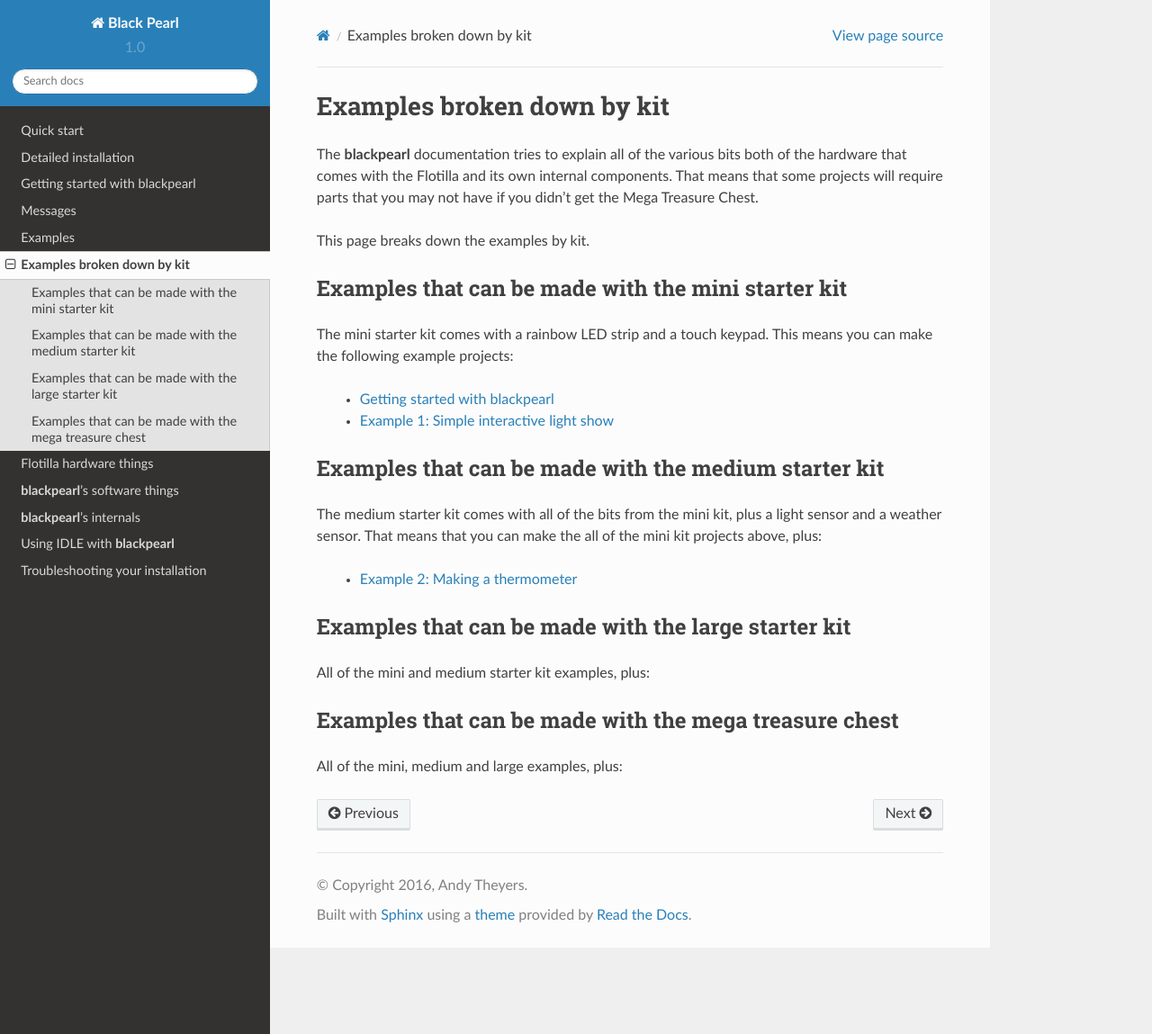
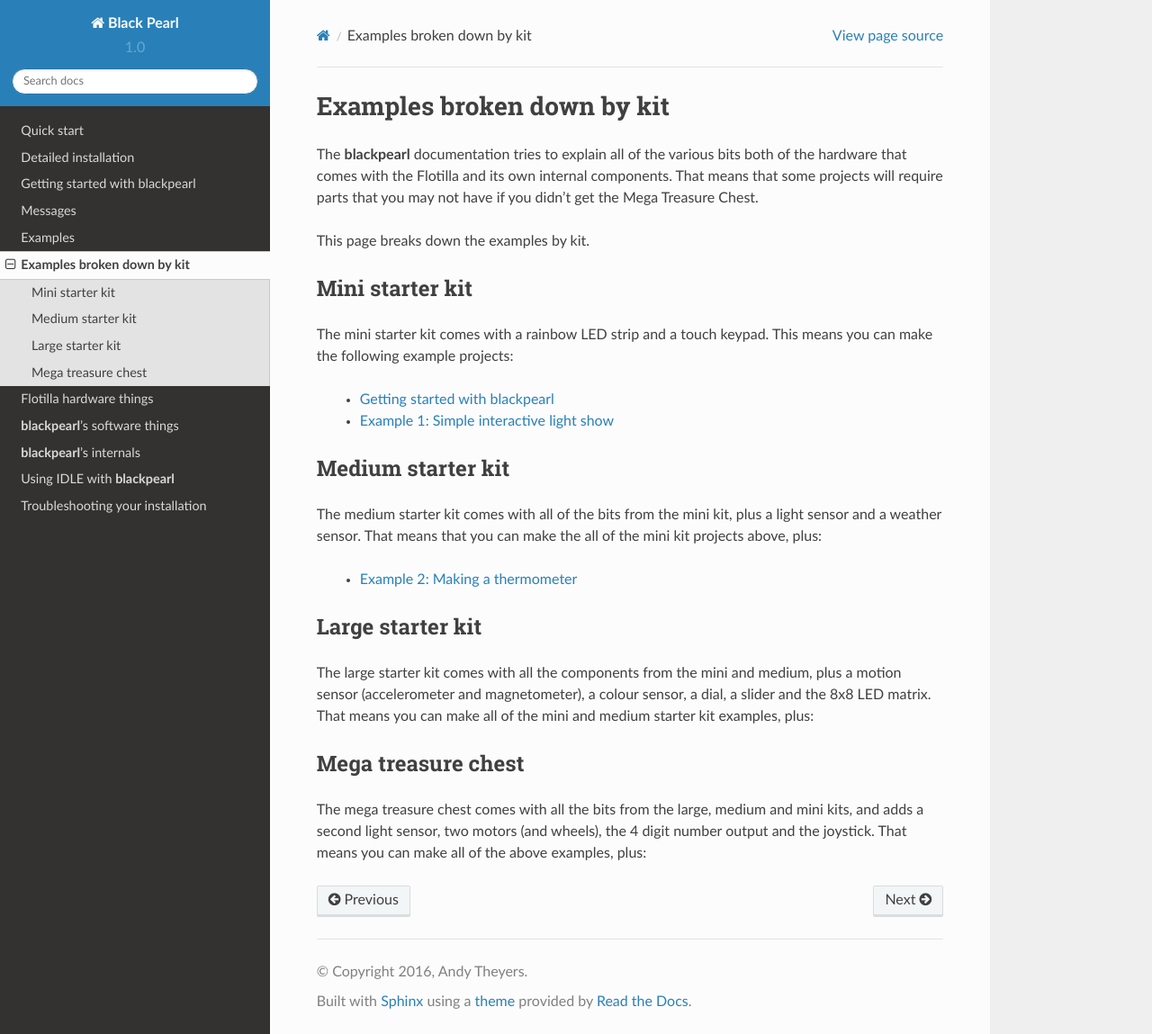
Before and after one commit to offmessage/blackpearl, a Sphinx documentation site: the page built from docs/examples/examplesbykit.rst, in a window 1280 px wide and 1149 px high. Shown: the whole window at 90% size. Built offline with Sphinx 7.4.7 and the Read the Docs theme 2.0.0, drawn with Linux system fonts in a browser that asks for light colours.

Commit message:
More explanation of kits

```diff
--- a/docs/examples/examplesbykit.rst
+++ b/docs/examples/examplesbykit.rst
@@ -10,8 +10,8 @@ didn't get the Mega Treasure Chest.
 
 This page breaks down the examples by kit.
 
-Examples that can be made with the mini starter kit
----------------------------------------------------
+Mini starter kit
+----------------
 
 The mini starter kit comes with a rainbow LED strip and a touch keypad. This
 means you can make the following example projects:
@@ -19,8 +19,8 @@ means you can make the following example projects:
     * :doc:`/gettingstarted`
     * :doc:`/examples/example_1`
 
-Examples that can be made with the medium starter kit
------------------------------------------------------
+Medium starter kit
+------------------
 
 The medium starter kit comes with all of the bits from the mini kit, plus a
 light sensor and a weather sensor. That means that you can make the all of the
@@ -28,12 +28,18 @@ mini kit projects above, plus:
 
     * :doc:`/examples/example_2`
 
-Examples that can be made with the large starter kit
-----------------------------------------------------
+Large starter kit
+-----------------
 
-All of the mini and medium starter kit examples, plus:
+The large starter kit comes with all the components from the mini and medium,
+plus a motion sensor (accelerometer and magnetometer), a colour sensor, a dial,
+a slider and the 8x8 LED matrix. That means you can make all of the mini and
+medium starter kit examples, plus:
 
-Examples that can be made with the mega treasure chest
-------------------------------------------------------
+Mega treasure chest
+-------------------
 
-All of the mini, medium and large examples, plus:
+The mega treasure chest comes with all the bits from the large, medium and mini
+kits, and adds a second light sensor, two motors (and wheels), the 4 digit
+number output and the joystick. That means you can make all of the above
+examples, plus:
```
